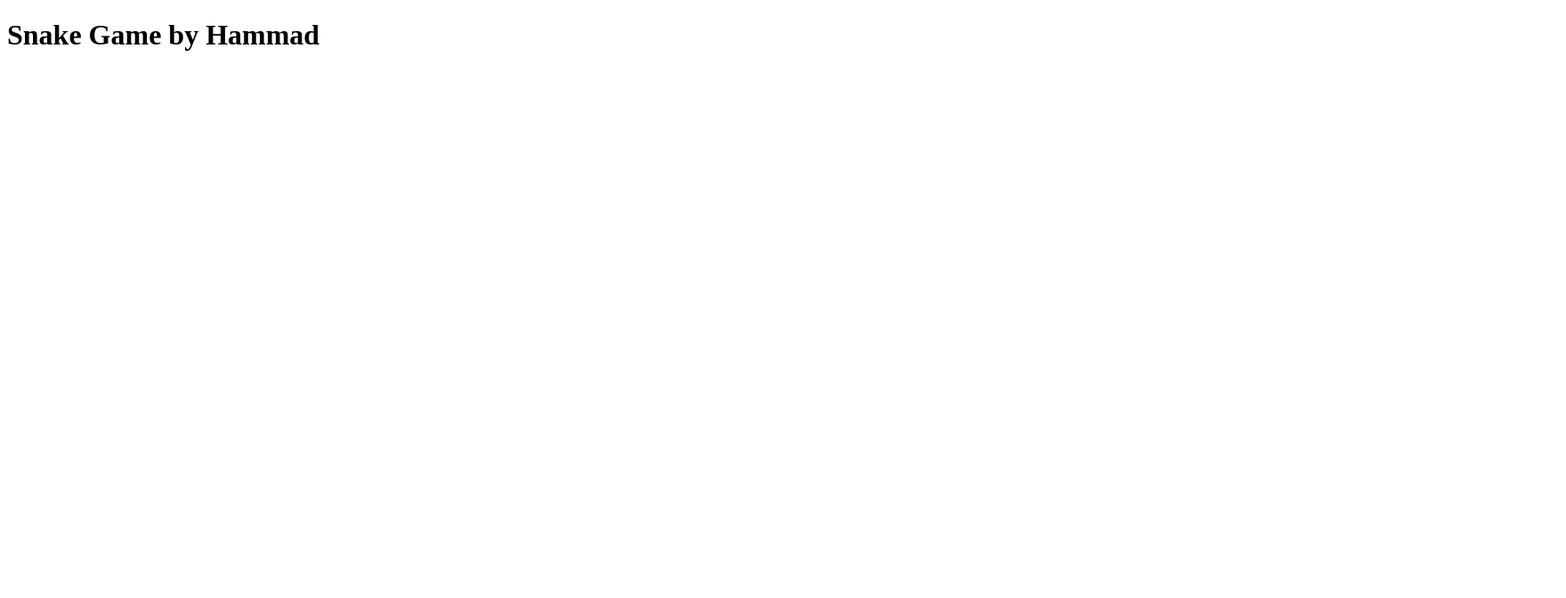
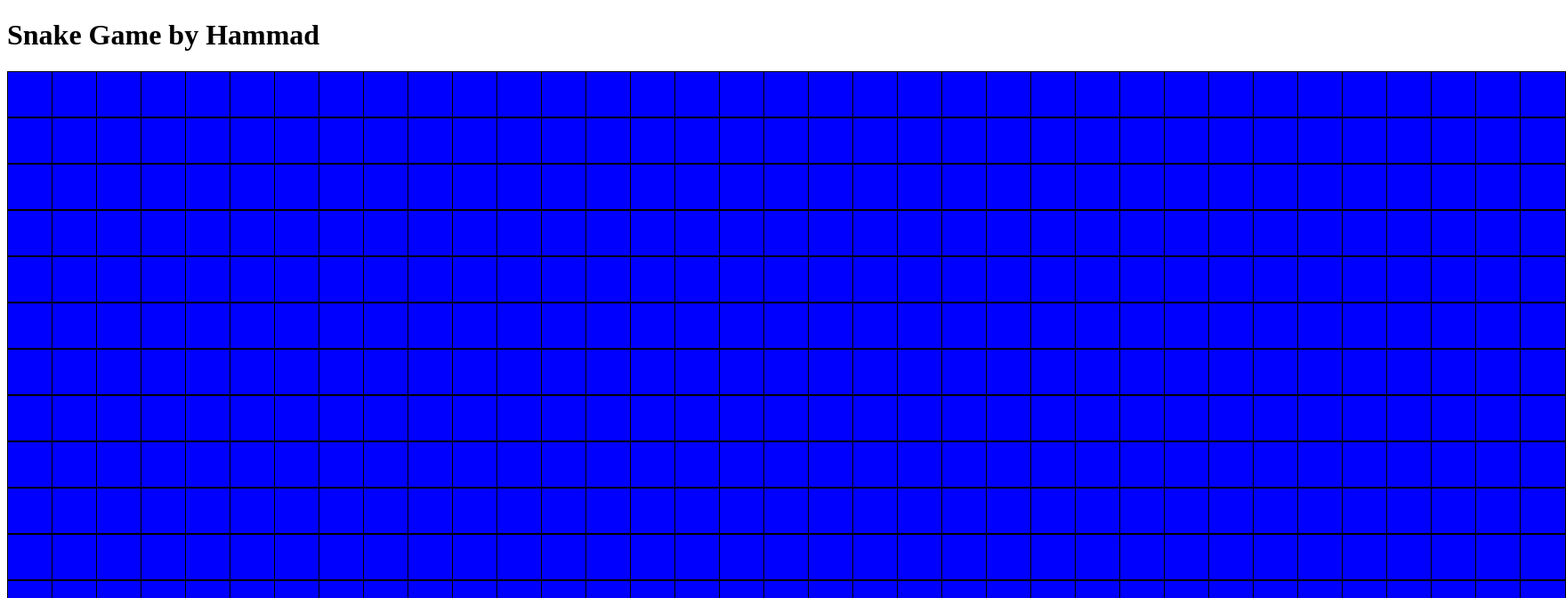
Before and after one commit to mhnaeem/snake-game, a React (Vite) app: page / in a window 1280 px wide. Shown: the top 672 px of the page at 89% size, 1760 px wide, since content can reach past the window. Built offline with nearby package versions, Linux system fonts and the light colour scheme.

Commit message:
Add basic grid and cell components for building things on top of

```diff
--- /dev/null
+++ b/src/Cell.tsx
@@ -0,0 +1,24 @@
+import React from "react";
+import "./styles/Cell.less";
+
+export type CellProps = {
+    x: number;
+    y: number;
+    active: boolean;
+    size: number;
+};
+
+export function Cell({ x, y, active, size = 10 }: CellProps): JSX.Element {
+    return (
+        <div
+            className={`sg-cell ${active ? "food" : ""}`}
+            data-pos-x={x}
+            data-pos-y={y}
+            style={{
+                width: size,
+                height: size
+            }}
+        >
+        </div>
+    );
+}
--- /dev/null
+++ b/src/Grid.tsx
@@ -0,0 +1,47 @@
+import React from "react";
+import {CellProps, Cell} from "./Cell";
+import "./styles/Grid.less";
+
+type GridProps = {
+    rows: number;
+    columns: number;
+    cellSize: number;
+}
+
+function isValidDimensions(columns: number, rows: number): boolean {
+    return !(columns <= 0 || rows <= 0);
+}
+
+function generateGrid(columns: number, rows: number, cellSize: number): Array<CellProps> {
+    const mainGrid: Array<CellProps> = [];
+
+    for (let h = 0; h < rows; h++) {
+        for (let w = 0; w < columns; w++) {
+            mainGrid.push({ y: h, x: w, active: false, size: cellSize });
+        }
+    }
+
+    return mainGrid;
+}
+
+export function Grid({rows, columns, cellSize}: GridProps): JSX.Element {
+
+    if(!isValidDimensions(rows, columns)) {
+        throw new Error(`The provided dimensions width: ${columns} and height: ${rows} are not valid`);
+    }
+
+    const grid = generateGrid(columns, rows, cellSize);
+
+    return (
+        <div
+            className={"sg-grid"}
+            style={{
+                gridTemplateColumns: new Array(columns).fill(`${cellSize}px`).join(" ")
+            }}
+        >
+            {
+                grid.map(r => <Cell {...r}/>)
+            }
+        </div>
+    );
+}
--- a/src/SnakeGame.tsx
+++ b/src/SnakeGame.tsx
@@ -1,9 +1,11 @@
 import React from "react";
+import {Grid} from "./Grid";
 
 export function SnakeGame(): JSX.Element {
     return (
         <div>
             <h1>Snake Game by Hammad</h1>
+            <Grid rows={17} columns={35} cellSize={50} />
         </div>
     )
 }
--- /dev/null
+++ b/src/styles/Cell.less
@@ -0,0 +1,8 @@
+.sg-cell {
+  border: 1px solid black;
+  background-color: blue;
+
+  &.food {
+    background-color: red;
+  }
+}
--- /dev/null
+++ b/src/styles/Grid.less
@@ -0,0 +1,3 @@
+.sg-grid {
+  display: grid;
+}
```
